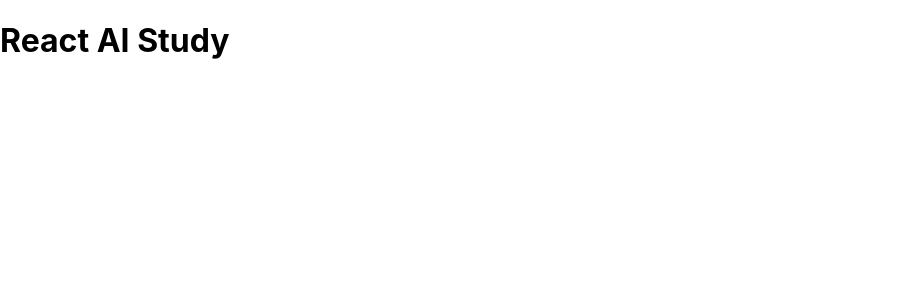
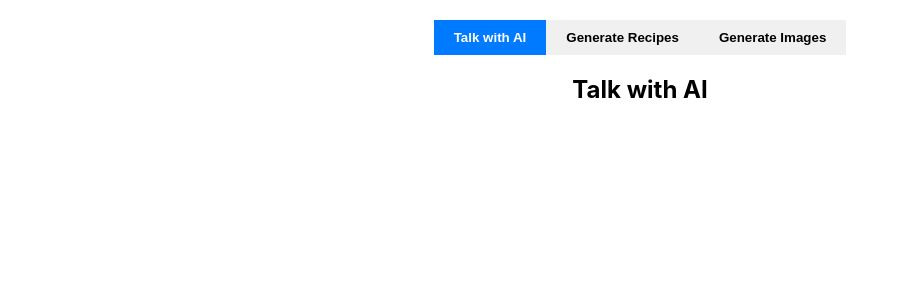
Before and after one commit to pauloalvesm/react-ai-study, a React (Vite) app: page / in a window 1280 px wide. Shown: the top 300 px of the page, without its empty margins (0-907 px from the left). Built offline with nearby package versions, Linux system fonts and the light colour scheme.

Commit message:
feat: add tab navigation

```diff
--- a/src/App.jsx
+++ b/src/App.jsx
@@ -1,9 +1,37 @@
+import { useState } from "react";
 import "./App.css";
 
 export default function App() {
+  const [activeTab, setActiveTab] = useState("ask-ai");
+
+  const handleTabChange = (tab) => {
+    setActiveTab(tab);
+  }
+
   return (
-    <>
-    <h1>React AI Study</h1>
-    </>
+    <div className="App">
+      <button
+        className={activeTab === "ask-ai" ? "active" : ""}
+        onClick={() => handleTabChange("ask-ai")}>
+        Talk with AI
+      </button>
+      <button
+        className={activeTab === "recipe-generator" ? "active" : ""}
+        onClick={() => handleTabChange("recipe-generator")}>
+        Generate Recipes
+      </button>
+      <button
+        className={activeTab === "image-generator" ? "active" : ""}
+        onClick={() => handleTabChange("image-generator")}>
+        Generate Images
+      </button>
+
+      <div>
+        {activeTab === "ask-ai" && <h2>Talk with AI</h2>}
+        {activeTab === "recipe-generator" && <h2>Generate Recipes</h2>}
+        {activeTab === "image-generator" && <h2>Generate Images</h2>}
+      </div>
+
+    </div>
   );
 }
```
